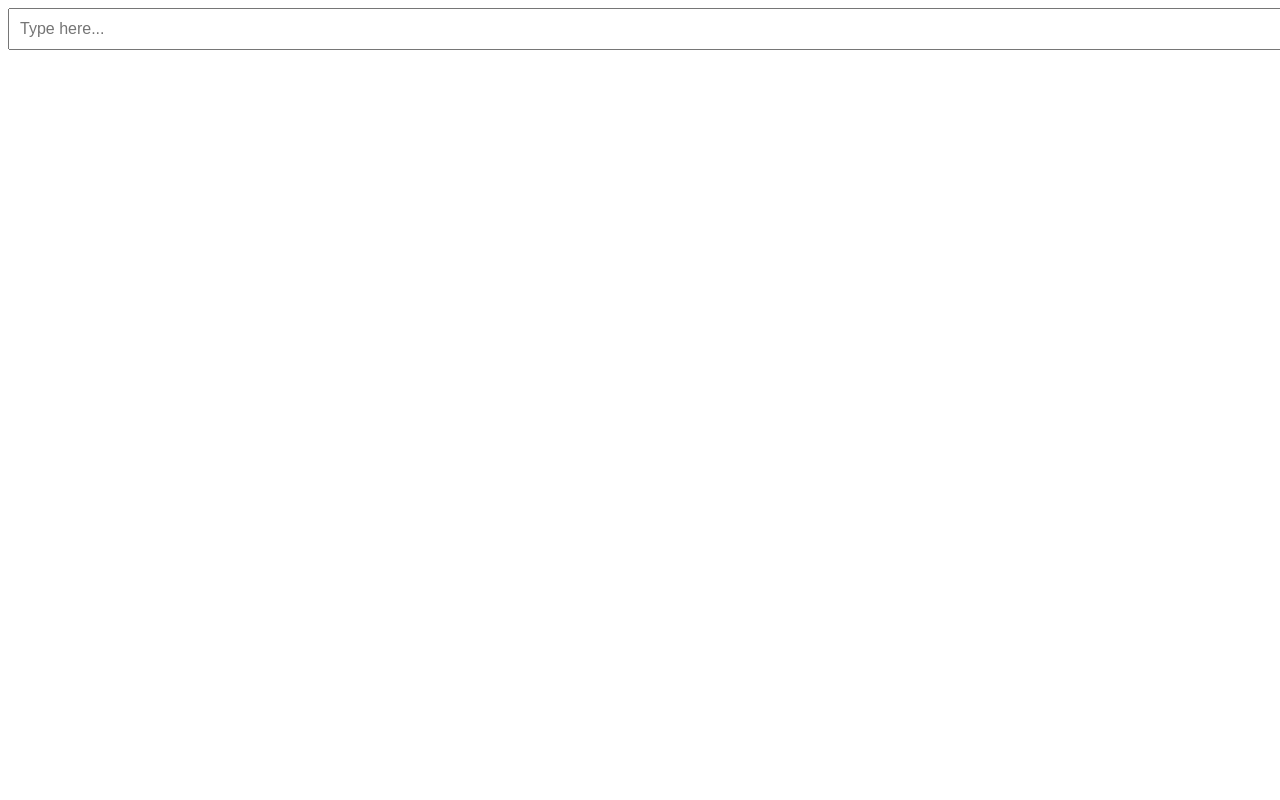
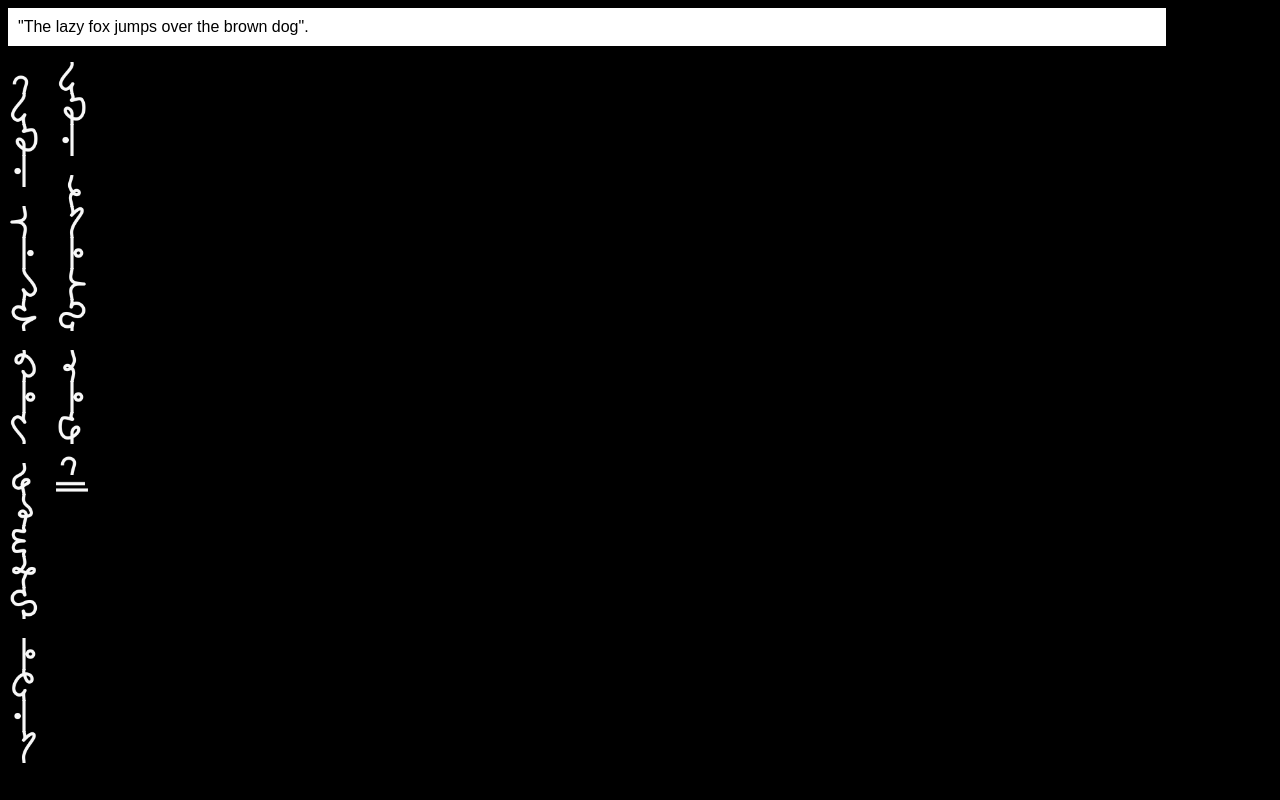
Before and after one commit to necarlson97/willowscript, a plain HTML site: page index.html in a window 1280 px wide. Drawn offline with Linux system fonts and the light colour scheme.

Commit message:
Basic functionally

```diff
--- a/index.html
+++ b/index.html
@@ -4,8 +4,8 @@
     <title>Vertical Cipher Script Visualizer</title>
     <link rel="stylesheet" type="text/css" href="style.css">
 </head>
-<body>
-    <input type="text" id="textInput" placeholder="Type here..." onkeyup="updateImages()">
+<body onload="updateImages()">
+    <input type="text" id="textInput" placeholder="Type here..." onkeyup="updateImages()" value="&quot;The lazy fox jumps over the brown dog&quot;.">
     <div id="imageContainer"></div>
     <script src="script.js"></script>
 </body>
--- a/script.js
+++ b/script.js
@@ -3,14 +3,46 @@ function updateImages() {
     var imageContainer = document.getElementById('imageContainer');
     imageContainer.innerHTML = ''; // Clear previous images
 
+    var wordDiv = null;
+
     for (var i = 0; i < text.length; i++) {
-        if (text[i] === ' ') {
+        if (text[i].match(/\s/)) { // Check for whitespace
+            wordDiv = null; // End the current word
             var br = document.createElement('br');
             imageContainer.appendChild(br);
         } else {
+            if (!wordDiv) {
+                wordDiv = document.createElement('div'); // Start a new word
+                wordDiv.className = 'word';
+                imageContainer.appendChild(wordDiv);
+            }
             var img = document.createElement('img');
-            img.src = 'images/' + text[i].toLowerCase() + '.png';
-            imageContainer.appendChild(img);
+            img.alt = ''; // Don't show image if it is missing
+            img.src = getImageSource(text, i);
+            wordDiv.appendChild(img);
         }
     }
 }
+
+function getImageSource(text, i) {
+    if (text[i] === '"') {
+        if (atStartOfWord(text, i)) return 'images/top-quote.png';
+        return 'images/bottom-quote.png';
+    } else if (text[i] === '?') {
+        if (atStartOfWord(text, i)) return 'images/top-question.png';
+        return 'images/bottom-question.png';
+    } else if (text[i] === '.') {
+        return 'images/period.png'
+    } else if (text[i] === ',') {
+        return 'images/comma.png'
+    } else {
+        return 'images/' + text[i].toLowerCase() + '.png';
+    }
+}
+
+function atStartOfWord(text, i) {
+    // Returns true if the given index is at the start of a word
+    return (i < text.length - 1 && text[i + 1] !== ' ');
+}
+
+window.onload = updateImages; // Call updateImages on window load
--- a/style.css
+++ b/style.css
@@ -1,12 +1,56 @@
+body {
+    background: black;
+}
+
 #textInput {
-    width: 100%;
+    width: 90%;
     padding: 10px;
     font-size: 16px;
+    margin: 0em;
+    border: none;
+}
+
+#imageContainer {
+    column-fill: auto; /* Fill columns one at a time */
+    height: 90vh; /* Adjust height as needed */
+    width: 90%; /* Ensure container takes full width */
+    column-width: 2em; /* Each column will be as wide as an image */
+    column-gap: 1em; /* Space between columns */
+    margin: 1em 0 0 0;
 }
 
 #imageContainer img {
     display: block;
-    margin-bottom: 10px; /* Adjust as needed */
+    width: 2em;
+    margin-bottom: -1px;
+    page-break-inside: avoid; /* Avoid breaking images across columns */
+    break-inside: avoid-column; /* CSS3 property for column breaks */
 }
 
-/* Responsive adjustments and additional styling as required */
+#imageContainer br {
+    display: block;
+    content: "";
+    margin-top: 1em; /* Increase vertical space for <br> */
+    height: 0; /* Prevents adding extra height */
+}
+
+.word {
+    display: inline-block; /* Prevents breaking inside a word */
+    break-inside: avoid-column; /* Avoids column breaks inside a word */
+}
+
+
+/* Print-specific styles */
+@media print {
+    body {
+        background: white;
+    }
+
+    #imageContainer img {
+        filter: invert(100%); /* Inverts the colors of the images */
+    }
+
+    /*#textInput {
+        display: none; /* Optionally hide the input field when printing */
+    }*/
+}
```
Also changed, not shown: lazy-dog.png (added), 2 other files.
